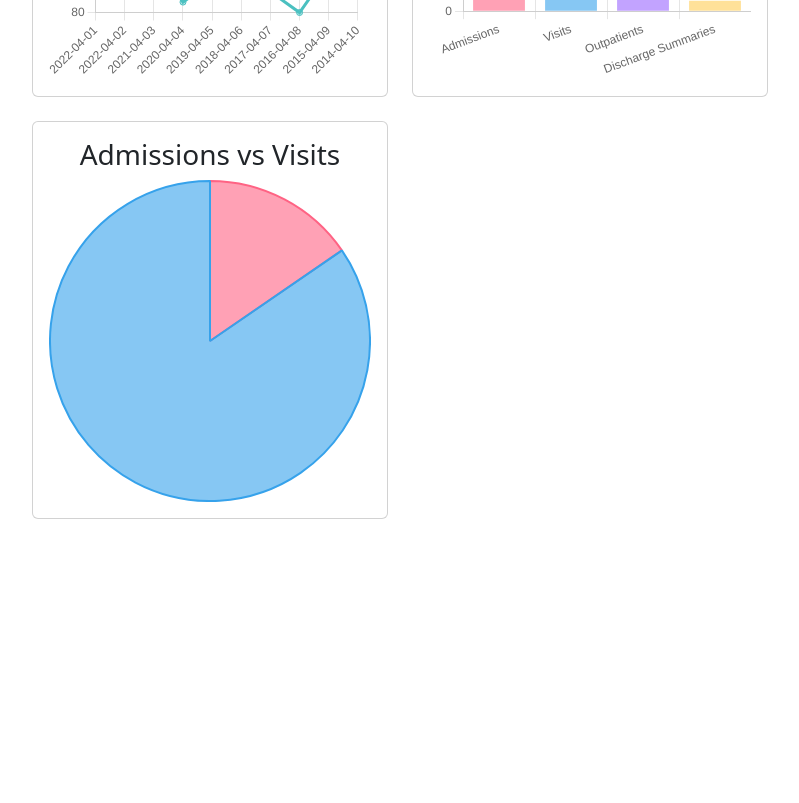
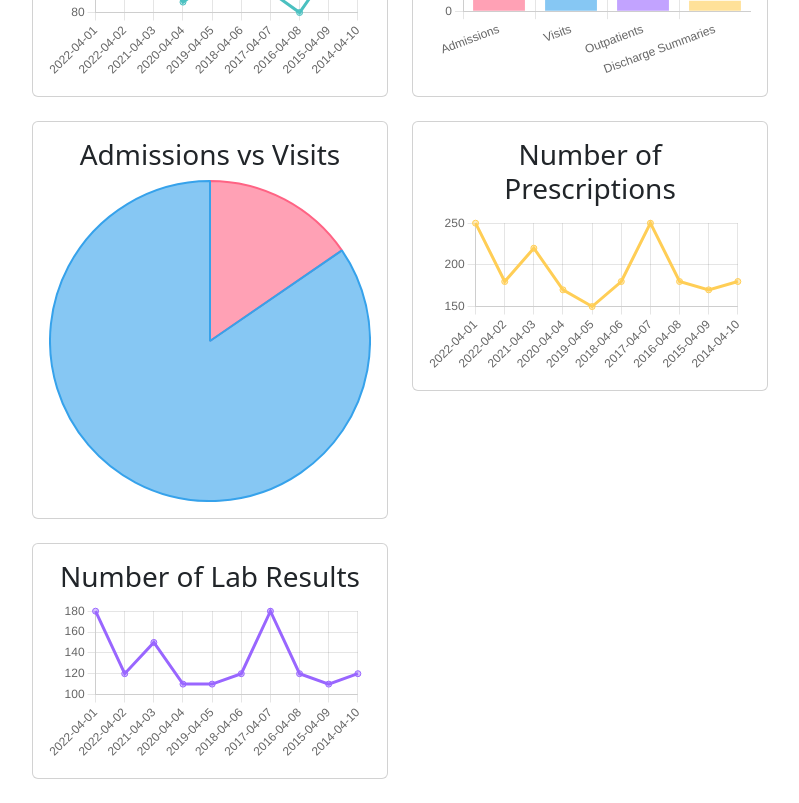
Before and after one commit to ayushy78/dashboard, a React (Create React App) app: page / in a window 1280 px wide. Shown: the part 460-1263 px from the top of the page, without its empty margins (430-1229 px from the left). Before the commit the page ends 1003 px from the top, so only its background shows below. Built offline with nearby package versions, Linux system fonts and the light colour scheme.

Commit message:
Line prescriptions labResults

```diff
--- a/src/component/Charts.js
+++ b/src/component/Charts.js
@@ -72,6 +72,30 @@ const Charts = ({ data }) => {
     ],
   };
 
+  const prescriptionsData = {
+    labels: data.map((item) => item.date),
+    datasets: [
+      {
+        label: "Number of Prescriptions",
+        data: data.map((item) => item.numPrescriptions),
+        backgroundColor: "rgba(255,206,86,0.4)",
+        borderColor: "rgba(255,206,86,1)",
+      },
+    ],
+  };
+
+  const labResultsData = {
+    labels: data.map((item) => item.date),
+    datasets: [
+      {
+        label: "Number of Lab Results",
+        data: data.map((item) => item.numLabResults),
+        backgroundColor: "rgba(153,102,255,0.4)",
+        borderColor: "rgba(153,102,255,1)",
+      },
+    ],
+  };
+
   return (
     <div>
       <h2 className="mb-4">Data Charts</h2>
@@ -100,6 +124,22 @@ const Charts = ({ data }) => {
             </div>
           </div>
         </div>
+        <div className="col-md-6 mb-4">
+          <div className="card">
+            <div className="card-body">
+              <h3 className="card-title">Number of Prescriptions</h3>
+              <Line data={prescriptionsData} />
+            </div>
+          </div>
+        </div>
+        <div className="col-md-6 mb-4">
+          <div className="card">
+            <div className="card-body">
+              <h3 className="card-title">Number of Lab Results</h3>
+              <Line data={labResultsData} />
+            </div>
+          </div>
+        </div>
       </div>
     </div>
   );
--- a/src/component/Data.js
+++ b/src/component/Data.js
@@ -7,6 +7,8 @@ const sampleData = [
     numVisits: 80,
     numOutpatients: 60,
     numDischargeSummaries: 12,
+    numPrescriptions: 250,
+    numLabResults: 180,
   },
   {
     date: "2022-04-02",
@@ -16,6 +18,8 @@ const sampleData = [
     numVisits: 65,
     numOutpatients: 50,
     numDischargeSummaries: 8,
+    numPrescriptions: 180,
+    numLabResults: 120,
   },
   {
     date: "2021-04-03",
@@ -25,6 +29,8 @@ const sampleData = [
     numVisits: 70,
     numOutpatients: 55,
     numDischargeSummaries: 15,
+    numPrescriptions: 220,
+    numLabResults: 150,
   },
   {
     date: "2020-04-04",
@@ -34,6 +40,8 @@ const sampleData = [
     numVisits: 60,
     numOutpatients: 45,
     numDischargeSummaries: 6,
+    numPrescriptions: 170,
+    numLabResults: 110,
   },
   {
     date: "2019-04-05",
@@ -43,6 +51,8 @@ const sampleData = [
     numVisits: 60,
     numOutpatients: 55,
     numDischargeSummaries: 9,
+    numPrescriptions: 150,
+    numLabResults: 110,
   },
   {
     date: "2018-04-06",
@@ -52,6 +62,8 @@ const sampleData = [
     numVisits: 75,
     numOutpatients: 65,
     numDischargeSummaries: 10,
+    numPrescriptions: 180,
+    numLabResults: 120,
   },
   {
     date: "2017-04-07",
@@ -61,6 +73,8 @@ const sampleData = [
     numVisits: 60,
     numOutpatients: 45,
     numDischargeSummaries: 12,
+    numPrescriptions: 250,
+    numLabResults: 180,
   },
   {
     date: "2016-04-08",
@@ -70,6 +84,8 @@ const sampleData = [
     numVisits: 55,
     numOutpatients: 40,
     numDischargeSummaries: 5,
+    numPrescriptions: 180,
+    numLabResults: 120,
   },
   {
     date: "2015-04-09",
@@ -79,6 +95,8 @@ const sampleData = [
     numVisits: 70,
     numOutpatients: 60,
     numDischargeSummaries: 10,
+    numPrescriptions: 170,
+    numLabResults: 110,
   },
   {
     date: "2014-04-10",
@@ -88,6 +106,8 @@ const sampleData = [
     numVisits: 85,
     numOutpatients: 65,
     numDischargeSummaries: 15,
+    numPrescriptions: 180,
+    numLabResults: 120,
   },
 ];
 
```
